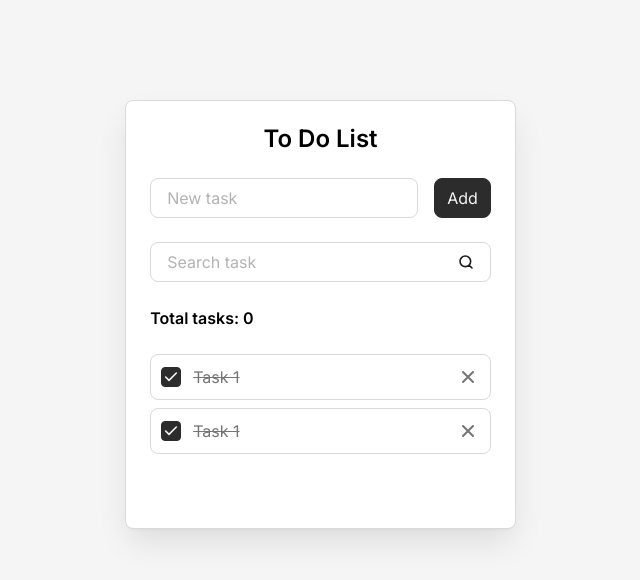
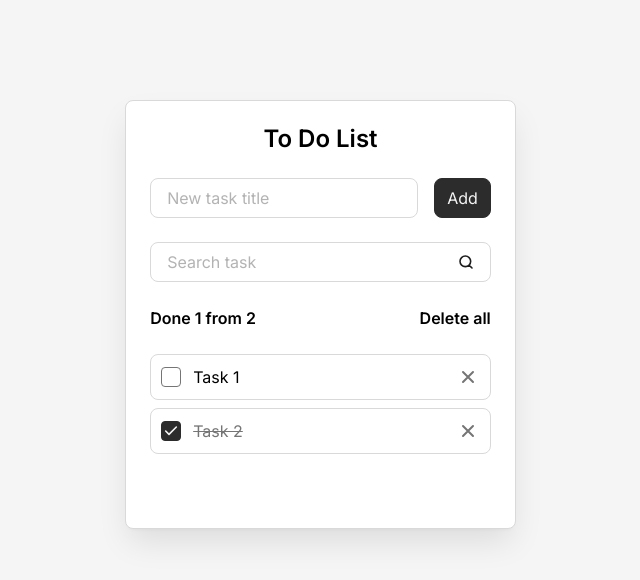
Before and after one commit to vitaliygalata1986/react-todo-list, a React (Vite) app: page / in a window 1280 px wide. Shown: the top 580 px of the page, without its empty margins (312-952 px from the left). Built offline with nearby package versions, Linux system fonts and the light colour scheme.

Commit message:
3. Пробросили propsom обработчики событий

```diff
--- a/src/components/AddTaskForm.jsx
+++ b/src/components/AddTaskForm.jsx
@@ -1,11 +1,15 @@
 import Field from './Field';
 import Button from './Button';
 
-const AddTaskForm = () => {
+const AddTaskForm = ({ addTask }) => {
+  const onSubmit = (e) => {
+    e.preventDefault();
+    addTask();
+  };
   return (
-    <form className="todo__form">
-      <Field />
-      <Button />
+    <form className="todo__form" onSubmit={onSubmit}>
+      <Field label="New task title" id="new-task" className="todo__field" />
+      <Button type="submit">Add</Button>
     </form>
   );
 };
--- a/src/components/Button.jsx
+++ b/src/components/Button.jsx
@@ -1,7 +1,7 @@
-const Button = () => {
+const Button = ({ className = '', type = 'button', children }) => {
   return (
-    <button className="button" type="submit">
-      Add
+    <button className={`button ${className}`} type={type}>
+      {children}
     </button>
   );
 };
--- a/src/components/Field.jsx
+++ b/src/components/Field.jsx
@@ -1,15 +1,17 @@
-const Field = () => {
+const Field = ({ className = '', id, label, type = 'text', onSearchInput }) => {
   return (
     <>
-      <div className="todo__field field">
-        <label className="field__label" htmlFor="new-task">
-          New task
+      <div className={`field ${className}`}>
+        <label className="field__label" htmlFor={id}>
+          {label}
         </label>
         <input
+          type={type}
           className="field__input"
-          id="new-task"
+          id={id}
           placeholder=" "
           autoComplete="off"
+          onInput={({ target }) => onSearchInput(target.value)}
         />
       </div>
     </>
--- a/src/components/SearchTaskForm.jsx
+++ b/src/components/SearchTaskForm.jsx
@@ -1,18 +1,15 @@
-const SearchTaskForm = () => {
+import Field from './Field';
+
+const SearchTaskForm = ({ onSearchInput }) => {
   return (
-    <form className="todo__form">
-      <div className="todo__field field">
-        <label className="field__label" htmlFor="search-task">
-          Search task
-        </label>
-        <input
-          className="field__input"
-          id="search-task"
-          placeholder=" "
-          autoComplete="off"
-          type="search"
-        />
-      </div>
+    <form className="todo__form" onSubmit={(e) => e.preventDefault()}>
+      <Field
+        label="Search task"
+        id="search-task"
+        className="todo__field"
+        type="search"
+        onSearchInput={onSearchInput}
+      />
     </form>
   );
 };
--- a/src/components/Todo.jsx
+++ b/src/components/Todo.jsx
@@ -4,13 +4,56 @@ import TodoInfo from './TodoInfo';
 import TodoList from './TodoList';
 
 const Todo = () => {
+  const tasks = [
+    {
+      id: 1,
+      title: 'Task 1',
+      isDone: false,
+    },
+    {
+      id: 2,
+      title: 'Task 2',
+      isDone: true,
+    },
+  ];
+
+  const deleteAllTasks = () => {
+    console.log('Delete all clicked');
+  };
+
+  const deleteTask = (id) => {
+    console.log(`Delete task with id: ${id}`);
+  };
+
+  const toggleTaskComplete = (taskId, isDone) => {
+    console.log(
+      `Toggle complete for task with id: ${taskId} and isDone: ${isDone ? 'completed' : 'not completed'}`,
+    );
+  };
+
+  const filterTasks = (query) => {
+    console.log('Filter tasks' + query);
+  };
+
+  const addTask = () => {
+    console.log('Task is added');
+  };
+
   return (
     <div className="todo">
       <h1 className="todo__title">To Do List</h1>
-      <AddTaskForm />
-      <SearchTaskForm />
-      <TodoInfo />
-      <TodoList />
+      <AddTaskForm addTask={addTask} />
+      <SearchTaskForm onSearchInput={filterTasks} />
+      <TodoInfo
+        total={tasks.length}
+        done={tasks.filter(({ isDone }) => isDone).length}
+        onDeleteAllButtonClick={deleteAllTasks}
+      />
+      <TodoList
+        tasks={tasks}
+        onDeleteTaskButtonClick={deleteTask}
+        onToggleTaskCompleteChange={toggleTaskComplete}
+      />
     </div>
   );
 };
--- a/src/components/TodoInfo.jsx
+++ b/src/components/TodoInfo.jsx
@@ -1,12 +1,19 @@
-const TodoInfo = () => {
+const TodoInfo = ({ total, done, onDeleteAllButtonClick }) => {
+  const hasTasks = total > 0;
   return (
     <div className="todo__info">
       <div className="todo__total-tasks">
-        Total tasks: <span>0</span>
+        Done {done} from {total}
       </div>
-      <button className="todo__delete-all-button" type="button">
-        Delete all
-      </button>
+      {hasTasks && (
+        <button
+          onClick={onDeleteAllButtonClick}
+          className="todo__delete-all-button"
+          type="button"
+        >
+          Delete all
+        </button>
+      )}
     </div>
   );
 };
--- a/src/components/TodoItem.jsx
+++ b/src/components/TodoItem.jsx
@@ -1,19 +1,30 @@
-const TodoItem = () => {
+const TodoItem = ({
+  title,
+  id,
+  isDone,
+  className = '',
+  onDeleteTaskButtonClick,
+  onToggleTaskCompleteChange,
+}) => {
   return (
-    <li className="todo__item todo-item">
+    <li className={`todo-item ${className}`}>
       <input
         className="todo-item__checkbox"
-        id="task-1"
+        id={id}
         type="checkbox"
-        checked
+        checked={isDone}
+        onChange={({ target }) =>
+          onToggleTaskCompleteChange(id, target.checked)
+        }
       />
-      <label className="todo-item__label" htmlFor="task-1">
-        Task 1
+      <label className="todo-item__label" htmlFor={id}>
+        {title}
       </label>
       <button
         className="todo-item__delete-button"
         aria-label="Delete"
         title="Delete"
+        onClick={() => onDeleteTaskButtonClick(id)}
       >
         <svg
           width="20"
--- a/src/components/TodoList.jsx
+++ b/src/components/TodoList.jsx
@@ -1,14 +1,24 @@
 import TodoItem from './TodoItem';
 
-const TodoList = () => {
+const TodoList = ({
+  tasks = [],
+  onDeleteTaskButtonClick,
+  onToggleTaskCompleteChange,
+}) => {
   const hasTatsks = true;
   if (!hasTatsks) {
     return <div className="todo__empty-message"></div>;
   }
   return (
     <ul className="todo__list">
-      <TodoItem />
-      <TodoItem />
+      {tasks.map((task) => (
+        <TodoItem
+          key={task.id}
+          onDeleteTaskButtonClick={onDeleteTaskButtonClick}
+          onToggleTaskCompleteChange={onToggleTaskCompleteChange}
+          {...task}
+        />
+      ))}
     </ul>
   );
 };
--- a/src/styles/components/todo.css
+++ b/src/styles/components/todo.css
@@ -44,11 +44,6 @@
   &:hover {
     color: var(--color-gray-4);
   }
-
-  &:not(.is-visible) {
-    opacity: 0;
-    visibility: hidden;
-  }
 }
 
 .todo__list,
```
